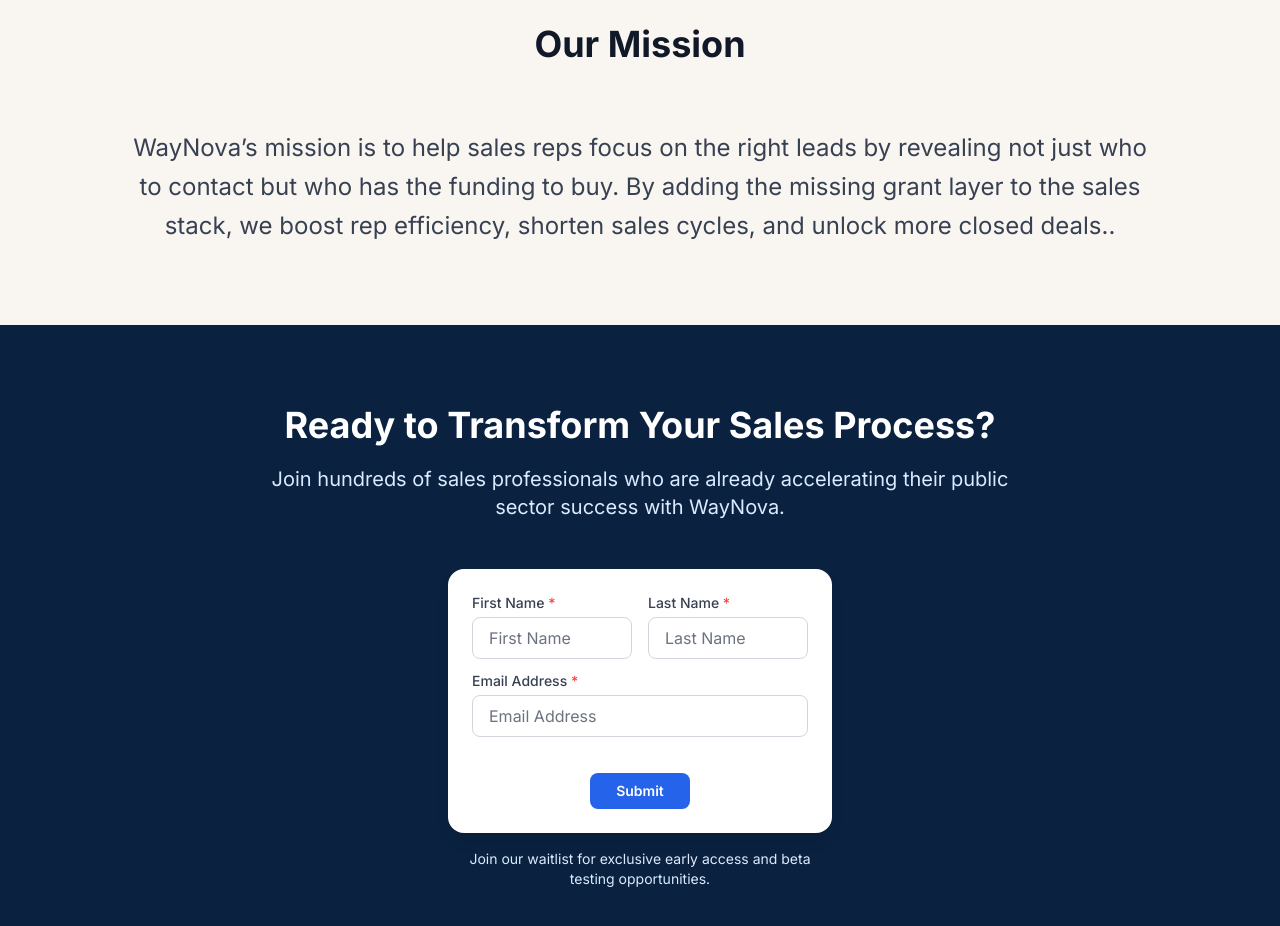
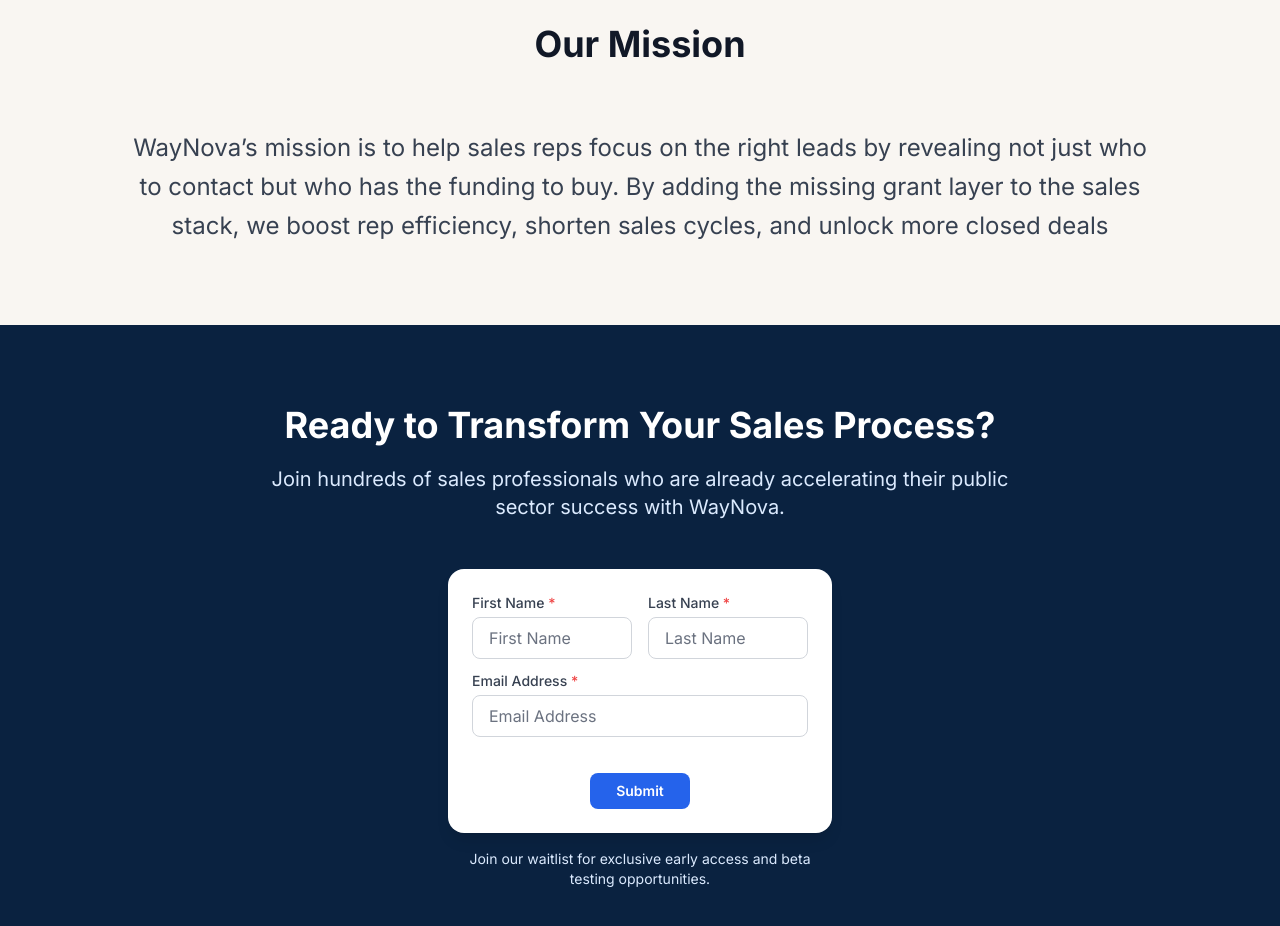
Before and after one commit to WayNova/Waynova_Frontend, a React (Create React App) app: page / in a window 1280 px wide. Shown: the part 3260-4186 px from the top of the page. Built offline with nearby package versions, Linux system fonts and the light colour scheme.

Commit message:
Removed period in our Mission

```diff
--- a/src/components/AboutUs.js
+++ b/src/components/AboutUs.js
@@ -11,7 +11,7 @@
         </div>
         <div className="text-2xl text-gray-700 text-center max-w-5xl mx-auto mt-4 leading-relaxed">
           <div>
-            WayNova’s mission is to help sales reps focus on the right leads by revealing not just who to contact but who has the funding to buy. By adding the missing grant layer to the sales stack, we boost rep efficiency, shorten sales cycles, and unlock more closed deals..
+            WayNova’s mission is to help sales reps focus on the right leads by revealing not just who to contact but who has the funding to buy. By adding the missing grant layer to the sales stack, we boost rep efficiency, shorten sales cycles, and unlock more closed deals
           </div>
         </div>
       </div>
```
